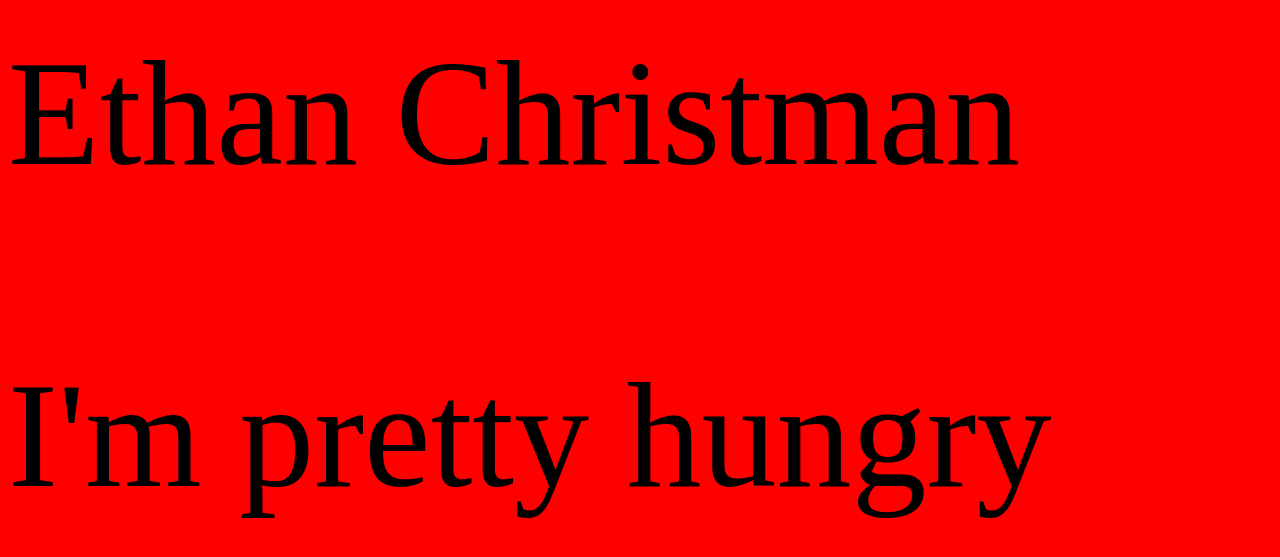
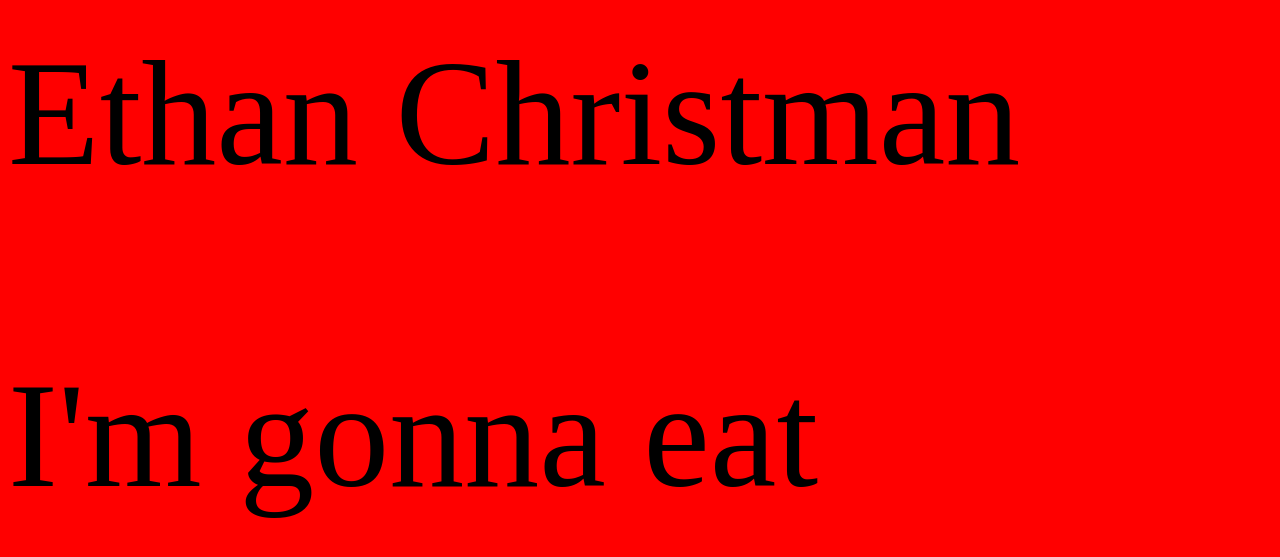
Before and after one commit to echristman1/cs293-final, a plain HTML site: page index.html in a window 1280 px wide. Shown: the part 123-680 px from the top of the page. Drawn offline with Linux system fonts and the light colour scheme.

Commit message:
Update index.html

```diff
--- a/index.html
+++ b/index.html
@@ -8,6 +8,6 @@
     </style>
     <body>
         <p>Ethan Christman</p>
-        <p>I'm pretty hungry</p>
+        <p>I'm gonna eat</p>
     </body>
 </html>
```
